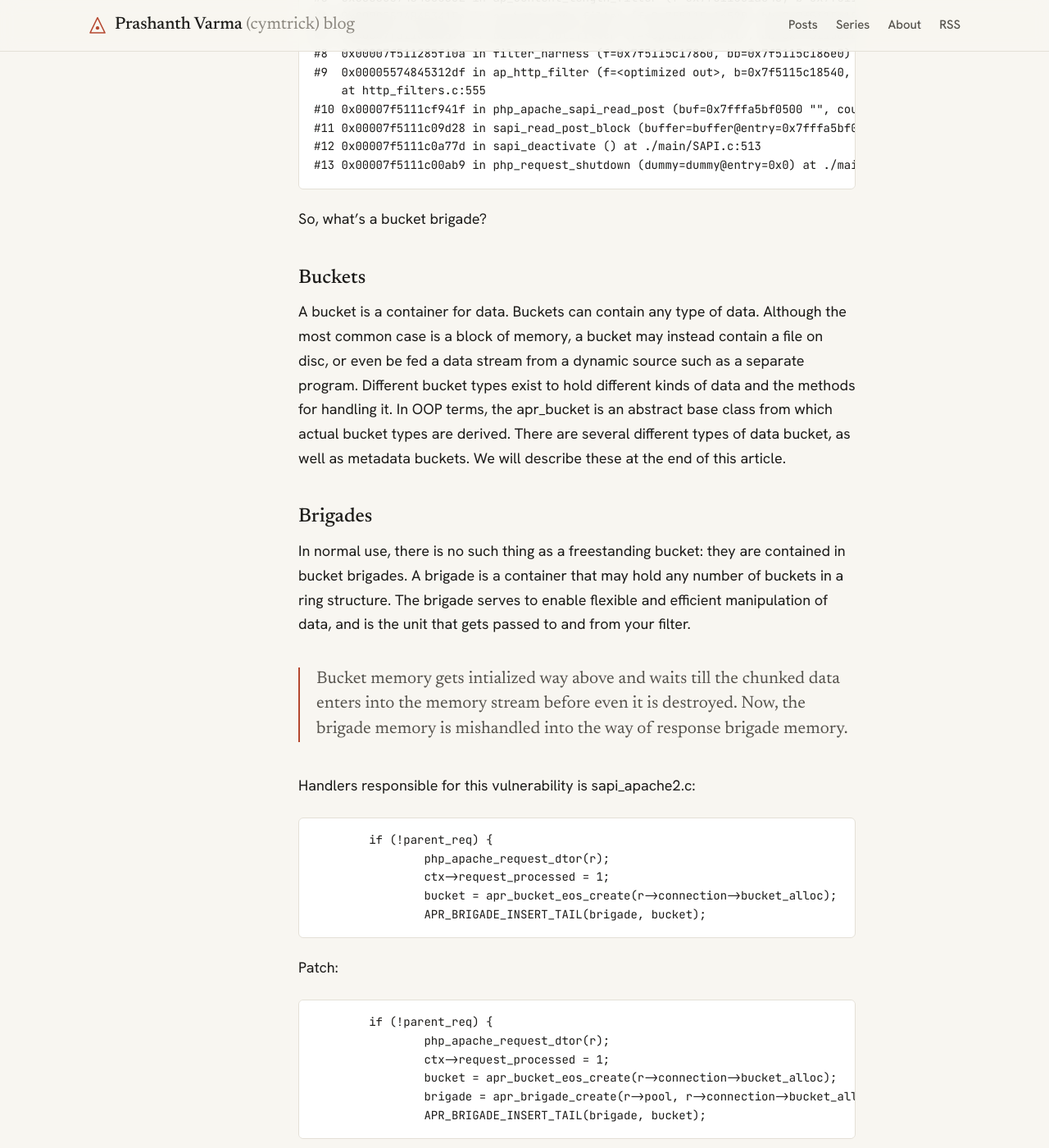
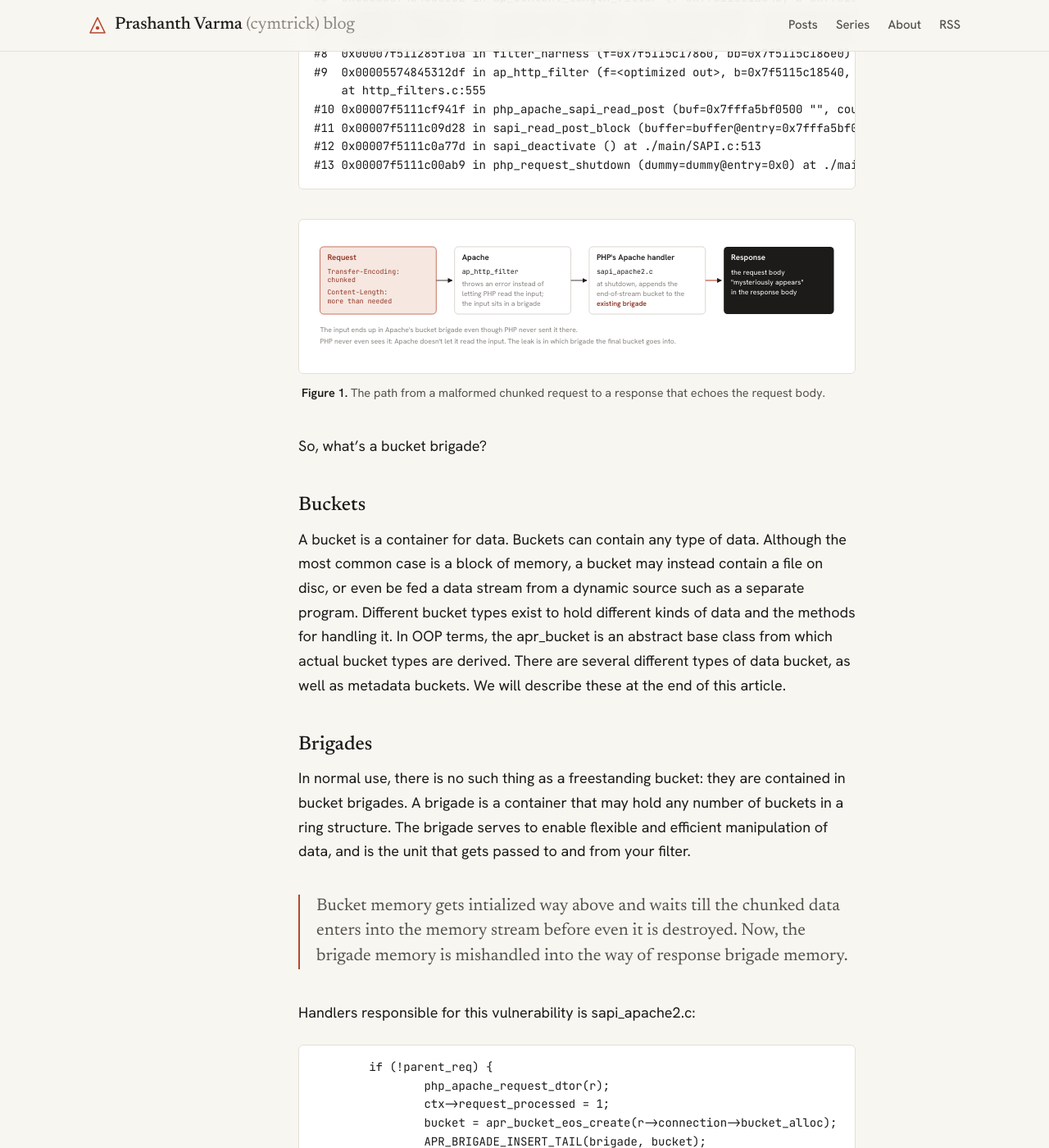
Before and after one commit to cymtrick/cymtrick.github.io, a Jekyll site: the page built from _posts/2020-12-07-php-apache-chunked-data.md, in a window 1280 px wide and 1400 px high, scrolled down 1762 px. Shown: the whole window at 82% size. Built offline with Jekyll 4.4.1, drawn with Linux system fonts in a browser that asks for light colours; some of the changed text lies outside the part shown.

Commit message:
Add diagrams and card thumbnails to the iCloud, CSRF and PHP posts
- iCloud Notes XSS: auto-linker behaviour table, payload breakdown
- CSRF in partners.facebook.com: forged-request flow and the
  with/without/after-fix comparison
- PHP chunked data: request-to-response path, before/after patch
- A thumbnail for each post's card on the home page

Co-Authored-By: Claude Opus 5.5 <noreply@anthropic.com>
Claude-Session: https://claude.ai/code/session_01WUUL54RW17Dj4FEiyqp19z

````diff
--- a/_posts/2020-12-07-php-apache-chunked-data.md
+++ b/_posts/2020-12-07-php-apache-chunked-data.md
@@ -2,6 +2,7 @@
 title: "A Story of mishandling the Chunked Data"
 category: "Web Security"
 tags: [web-security, php, apache]
+thumb: php-thumb
 read_time: "4 min read"
 dek: "How a chunked request with an oversized Content-Length made PHP's Apache handler leak the request body into the response, and the one-line fix in sapi_apache2.c."
 ---
@@ -44,6 +45,8 @@ The input gets into Apache's "bucket brigade", even though PHP is not sending it
 #13 0x00007f5111c00ab9 in php_request_shutdown (dummy=dummy@entry=0x0) at ./main/main.c:1863
 ```
 
+{% include fig.html name="php-chunked-flow" num="1" caption="The path from a malformed chunked request to a response that echoes the request body." %}
+
 So, what's a bucket brigade?
 
 ### Buckets
@@ -84,6 +87,8 @@ Patch:
 		APR_BRIGADE_INSERT_TAIL(brigade, bucket);
 ```
 
+{% include fig.html name="php-brigade-patch" num="2" caption="What the one-line patch changes: the end-of-stream bucket goes into a fresh brigade instead of the one that still holds leftover data." %}
+
 Fix added to security repo as 65bc4f464e6a85aad3f578e9d55520601cbdeccf and to <https://gist.github.com/smalyshev/e956dbae936df9a7594750caae8a7cf2>
 
 <div class="video"><iframe src="https://www.youtube-nocookie.com/embed/syE9GAlA22s" title="Video demonstration" allow="accelerometer; autoplay; encrypted-media; gyroscope; picture-in-picture" allowfullscreen loading="lazy"></iframe></div>
````
Also changed, not shown: _posts/2014-12-19-icloud-notes-stored-xss.md (+5 -0 lines), _posts/2015-09-19-csrf-partners-facebook.md (+3 -0 lines), _includes/figures/csrf-flow.svg (added), _includes/figures/csrf-thumb.svg (added), _includes/figures/icloud-linkify.svg (added), _includes/figures/icloud-payload.svg (added), _includes/figures/icloud-thumb.svg (added), _includes/figures/php-brigade-patch.svg (added), _includes/figures/php-chunked-flow.svg (added), _includes/figures/php-thumb.svg (added).
